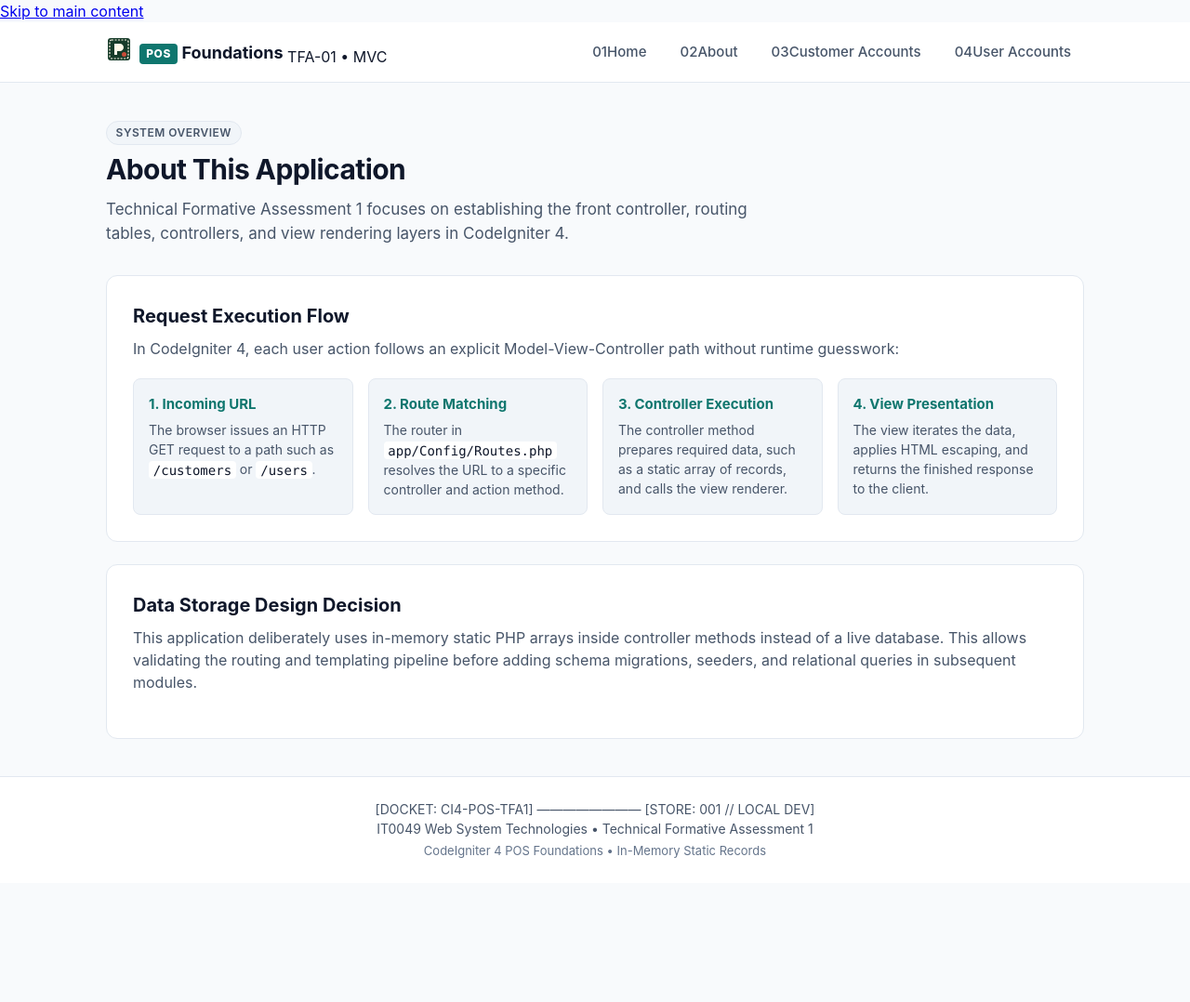
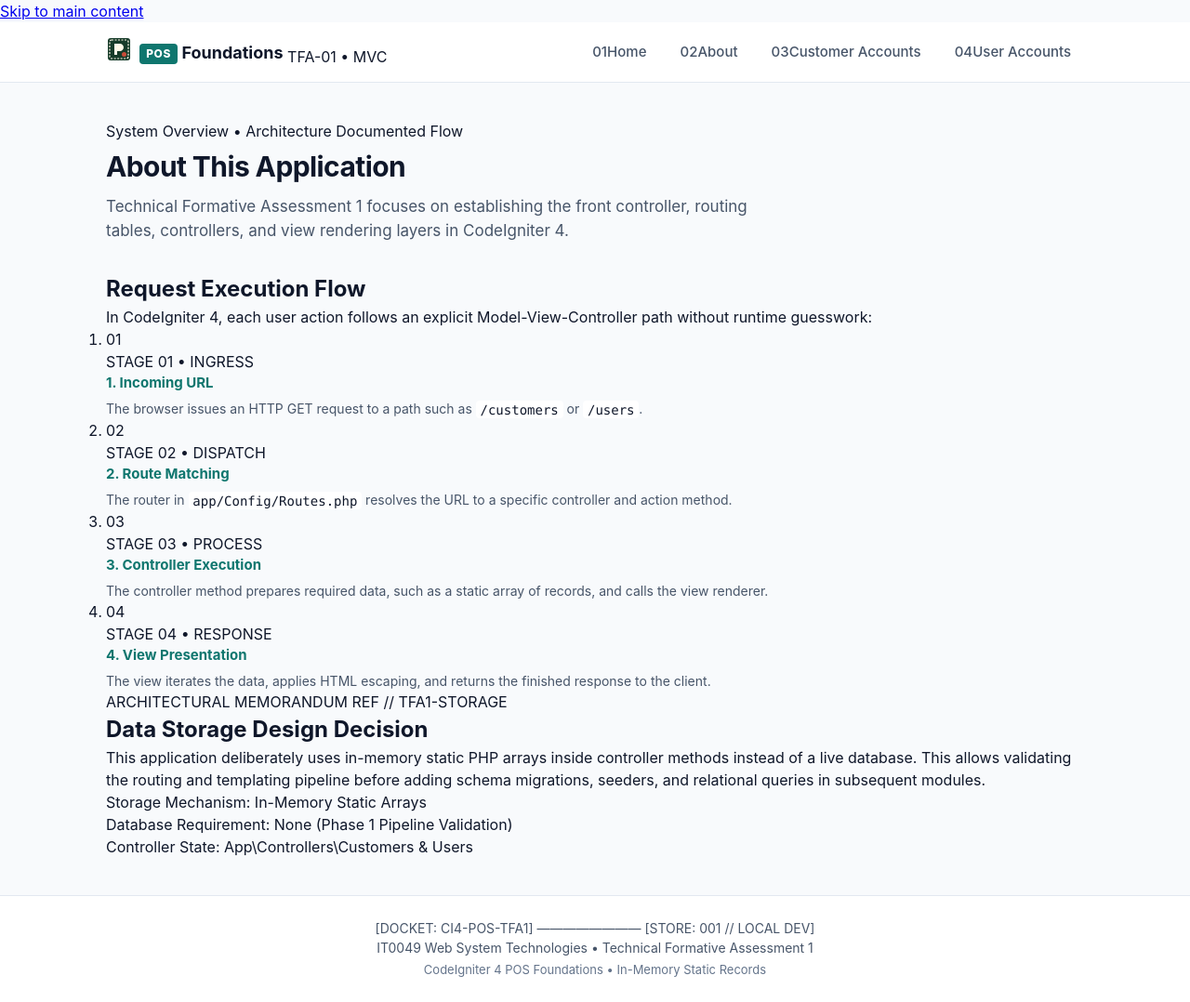
Before and after one commit to aniciete/TFA1, a CodeIgniter 4 app: the page made by app/Views/pages/about.php in a window 1280 px wide. Shown: the whole page at 93% size. Before the commit the page ends 923 px from the top, so only its background shows below. Run offline with PHP 8.4 and a stand-in for CodeIgniter, Linux system fonts and the light colour scheme; the template is opened without the code that fills it, so the values that code supplies are empty; some libraries are stand-ins or nearby versions.

Commit message:
feat(about): present execution flow as connected 4-step path with storage memo

```diff
--- a/app/Views/pages/about.php
+++ b/app/Views/pages/about.php
@@ -1,45 +1,111 @@
 <?= $this->extend('layouts/main') ?>
 
 <?= $this->section('content') ?>
+<div class="about-container">
     <header class="section-header">
-    <span class="pill-badge">System Overview</span>
+        <div class="tag-row">
+            <span class="market-tag">System Overview &bull; Architecture</span>
+            <span class="status-indicator">
+                <span class="status-pip" aria-hidden="true"></span>
+                <span class="status-label">Documented Flow</span>
+            </span>
+        </div>
         <h1 class="page-title">About This Application</h1>
         <p class="section-lead">
             Technical Formative Assessment 1 focuses on establishing the front controller, routing tables, controllers, and view rendering layers in CodeIgniter 4.
         </p>
     </header>
 
-<div class="content-stack">
-    <section class="info-block">
-        <h2 class="block-title">Request Execution Flow</h2>
-        <p class="block-description">
+    <div class="about-layout">
+        <!-- Connected 4-Step Flow -->
+        <section class="flow-section" aria-labelledby="flow-heading">
+            <div class="flow-mast">
+                <h2 id="flow-heading" class="section-heading">Request Execution Flow</h2>
+                <p class="section-sublead">
                     In CodeIgniter 4, each user action follows an explicit Model-View-Controller path without runtime guesswork:
                 </p>
-        <ol class="flow-steps">
-            <li class="flow-step">
+            </div>
+
+            <ol class="staggered-flow-rail" role="list">
+                <li class="flow-node step-odd">
+                    <div class="node-track" aria-hidden="true">
+                        <span class="oversized-num">01</span>
+                        <div class="track-line"></div>
+                    </div>
+                    <div class="node-card">
+                        <div class="node-kicker">STAGE 01 &bull; INGRESS</div>
                         <strong class="flow-step-title">1. Incoming URL</strong>
                         <p class="flow-step-text">The browser issues an HTTP GET request to a path such as <code>/customers</code> or <code>/users</code>.</p>
+                    </div>
                 </li>
-            <li class="flow-step">
+
+                <li class="flow-node step-even">
+                    <div class="node-track" aria-hidden="true">
+                        <span class="oversized-num">02</span>
+                        <div class="track-line"></div>
+                    </div>
+                    <div class="node-card">
+                        <div class="node-kicker">STAGE 02 &bull; DISPATCH</div>
                         <strong class="flow-step-title">2. Route Matching</strong>
                         <p class="flow-step-text">The router in <code>app/Config/Routes.php</code> resolves the URL to a specific controller and action method.</p>
+                    </div>
                 </li>
-            <li class="flow-step">
+
+                <li class="flow-node step-odd">
+                    <div class="node-track" aria-hidden="true">
+                        <span class="oversized-num">03</span>
+                        <div class="track-line"></div>
+                    </div>
+                    <div class="node-card">
+                        <div class="node-kicker">STAGE 03 &bull; PROCESS</div>
                         <strong class="flow-step-title">3. Controller Execution</strong>
                         <p class="flow-step-text">The controller method prepares required data, such as a static array of records, and calls the view renderer.</p>
+                    </div>
                 </li>
-            <li class="flow-step">
+
+                <li class="flow-node step-even">
+                    <div class="node-track" aria-hidden="true">
+                        <span class="oversized-num">04</span>
+                        <div class="track-terminal"></div>
+                    </div>
+                    <div class="node-card">
+                        <div class="node-kicker">STAGE 04 &bull; RESPONSE</div>
                         <strong class="flow-step-title">4. View Presentation</strong>
                         <p class="flow-step-text">The view iterates the data, applies HTML escaping, and returns the finished response to the client.</p>
+                    </div>
                 </li>
             </ol>
         </section>
 
-    <section class="info-block">
-        <h2 class="block-title">Data Storage Design Decision</h2>
-        <p class="block-description">
+        <!-- Contrasting Implementation Note -->
+        <aside class="storage-dispatch-memo" aria-labelledby="memo-heading">
+            <div class="memo-mast">
+                <div class="memo-top-row">
+                    <span class="memo-stamp">ARCHITECTURAL MEMORANDUM</span>
+                    <span class="memo-ref">REF // TFA1-STORAGE</span>
+                </div>
+                <h2 id="memo-heading" class="memo-title">Data Storage Design Decision</h2>
+            </div>
+            <div class="memo-content">
+                <p class="memo-lead">
                     This application deliberately uses in-memory static PHP arrays inside controller methods instead of a live database. This allows validating the routing and templating pipeline before adding schema migrations, seeders, and relational queries in subsequent modules.
                 </p>
-    </section>
+                <div class="memo-meta-ledger">
+                    <div class="ledger-row">
+                        <span class="ledger-term">Storage Mechanism:</span>
+                        <span class="ledger-value">In-Memory Static Arrays</span>
+                    </div>
+                    <div class="ledger-row">
+                        <span class="ledger-term">Database Requirement:</span>
+                        <span class="ledger-value">None (Phase 1 Pipeline Validation)</span>
+                    </div>
+                    <div class="ledger-row">
+                        <span class="ledger-term">Controller State:</span>
+                        <span class="ledger-value">App\Controllers\Customers &amp; Users</span>
+                    </div>
+                </div>
+            </div>
+        </aside>
+    </div>
 </div>
 <?= $this->endSection() ?>
```
Lines whose indentation alone changed are shown as unchanged.
